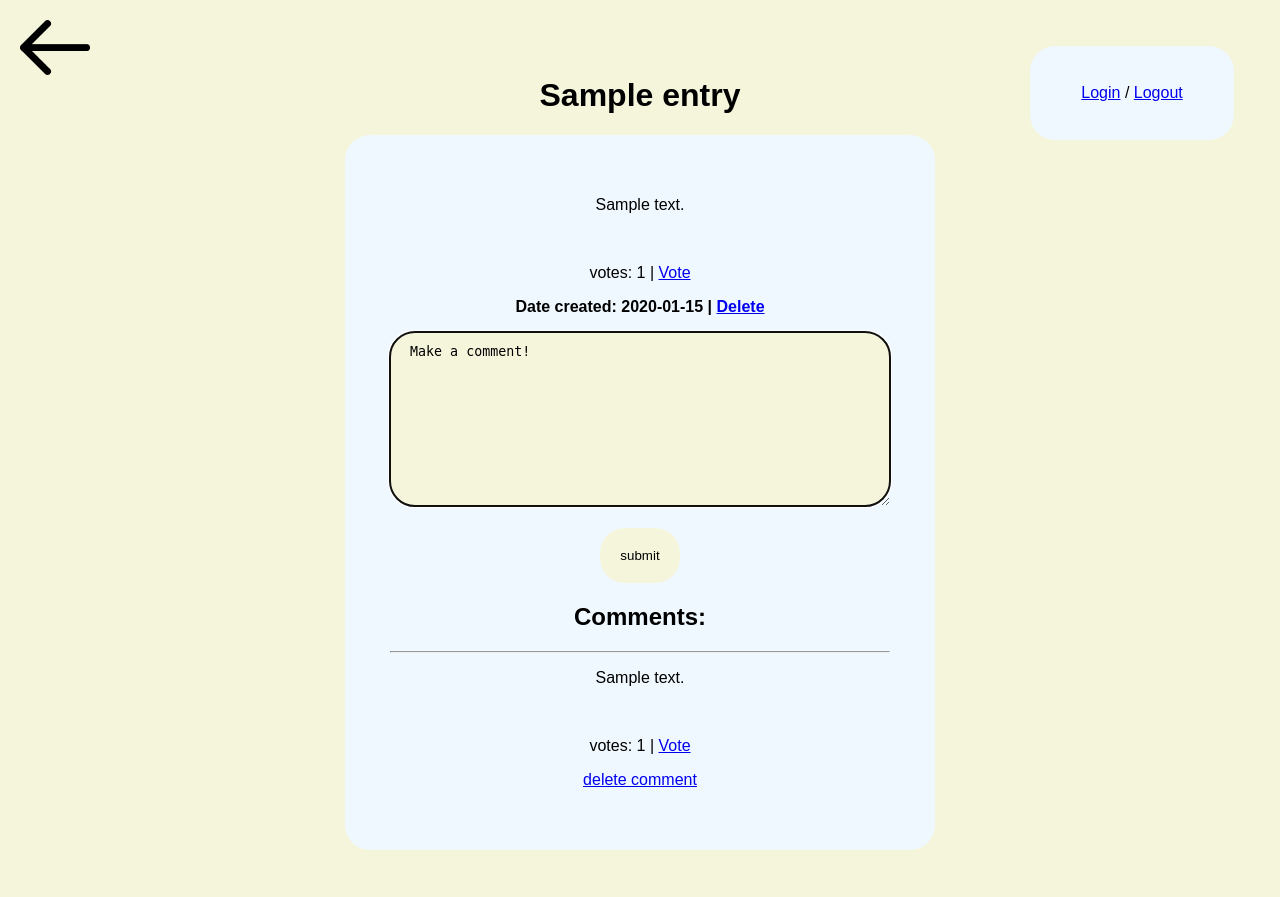
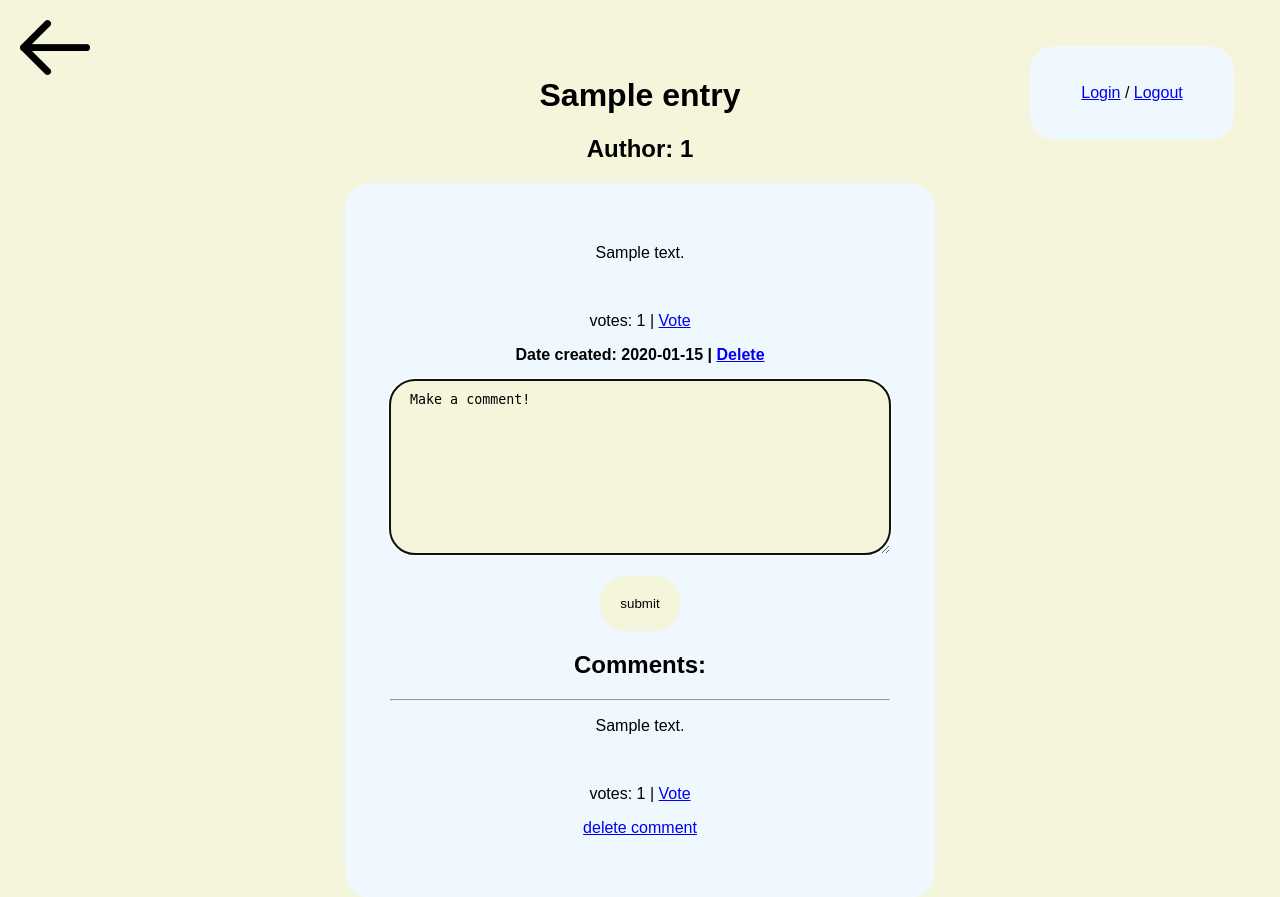
Before and after one commit to connorm400/social-nexus, a Flask app: page /post/1 in a window 1280 px wide. Shown: the top 897 px of the page. Before the commit the page ends 850 px from the top, so only its background shows below. Run offline with Flask 3, Linux system fonts and the light colour scheme; tables that the repository leaves empty hold one stand-in row (values such as "Sample post").

Commit message:
added authors to posts (buggy & bad)

```diff
--- a/app.py
+++ b/app.py
@@ -1,6 +1,6 @@
 from flask import Flask, render_template, redirect, request, flash
 from flask_sqlalchemy import SQLAlchemy
-from flask_login import LoginManager, login_required, logout_user, login_user, UserMixin
+from flask_login import LoginManager, login_required, logout_user, login_user, UserMixin, current_user
 from datetime import datetime
 
 app = Flask(__name__)
@@ -26,6 +26,7 @@ class entry(db.Model):
     content = db.Column(db.String(400), nullable=False)
     date_created = db.Column(db.DateTime, default=datetime.now)
     votes = db.Column(db.Integer, default=0)
+    author = db.Column(db.Integer, nullable=False)
     comments = db.relationship('comment', backref="entry", lazy=True, cascade='all, delete')
     def __repr__(self):
         return "<entry %r>" % self.id
@@ -34,6 +35,7 @@ class comment(db.Model):
     id = db.Column(db.Integer, primary_key=True)
     content = db.Column(db.String(200), nullable=False)
     votes = db.Column(db.Integer, default=0)
+    author = db.Column(db.Integer, nullable=False)
     entry_id = db.Column(db.Integer, db.ForeignKey('entry.id'),
         nullable=False)
     def __repr__(self):
@@ -76,7 +78,8 @@ def submit():
     if request.method == 'POST':
         submission_content = request.form['content'] # extracting data from the form
         post_title = request.form['title']
-        new_submission = entry(content=submission_content, title=post_title)
+        author = current_user.id
+        new_submission = entry(content=submission_content, title=post_title, author=author)
 
         try:
             db.session.add(new_submission) # adding the task extracted from the form to the database and commiting to save
@@ -96,23 +99,31 @@ def viewentries():
 @login_required
 def deleteentry(id):
     entry_to_delete = entry.query.get_or_404(id)
-    try: #have a try statement just incase something goes wrong
-        db.session.delete(entry_to_delete)
-        db.session.commit()
-        return redirect('/recipient')
-    except:
-        return 'issue with deleting entry in database'
+    if entry_to_delete.author == current_user.id:
+        try: #have a try statement just incase something goes wrong
+            db.session.delete(entry_to_delete)
+            db.session.commit()
+            return redirect('/recipient')
+        except:
+            return 'issue with deleting entry in database'
+    else:
+        flash ("need to be the author to delete this post")
+        return redirect('/')
 
 @app.route('/del/comment/<int:post_id>/<int:comment_id>')
 @login_required
 def deletecomment(post_id, comment_id):
     comment_to_delete = comment.query.get_or_404(comment_id)
-    try: #have a try statement just incase something goes wrong
-        db.session.delete(comment_to_delete)
-        db.session.commit()
+    if comment_to_delete.author == current_user.id:
+        try: #have a try statement just incase something goes wrong
+            db.session.delete(comment_to_delete)
+            db.session.commit()
+            return redirect('/post/%r' %post_id)
+        except:
+            return 'issue with deleting comment in database'
+    else:
+        flash ("need to be the author to delete this comment")
         return redirect('/post/%r' %post_id)
-    except:
-        return 'issue with deleting comment in database'
 
 @app.route('/upvote-post/<int:id>')
 @login_required
@@ -149,7 +160,8 @@ def fullpagepost(id):
 @login_required
 def commentPage(id):
     comment_content = request.form['content']
-    new_comment = comment(content=comment_content, entry_id=id)
+    author = current_user.id
+    new_comment = comment(content=comment_content, entry_id=id, author=author)
 
     try:
         db.session.add(new_comment)
--- a/templates/post.html
+++ b/templates/post.html
@@ -7,6 +7,7 @@
 {% block body %}
 <a href="/recipient"><img src="{{ url_for('static', filename='images/back-arrow.png') }}" class="back"></a>
 <h1>{{ post.title }}</h1>
+<h2>Author: {{ post.author }}</h2>
 <div class="box">
     <p>{{ post.content }}</p>
     <br>
--- a/templates/recipient.html
+++ b/templates/recipient.html
@@ -15,6 +15,7 @@
     <!--Repeats this for each post-->
     {% for entry in submissions %}
         <h2>{{ entry.title }}</h2>
+        <h3>Author: {{ entry.author }}</h3>
         <!--<h4>Date Created: {{ entry.date_created.date() }}</h4>-->
         <p>{{ entry.content }}</p>
         <br>
```
Also changed, not shown: instance/submissions.db.
